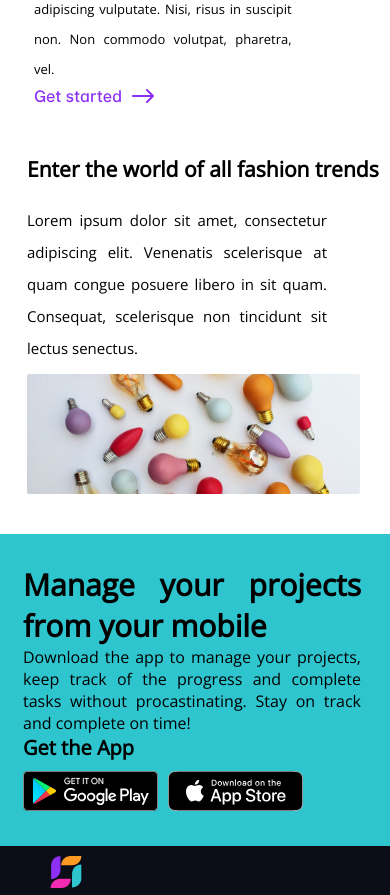
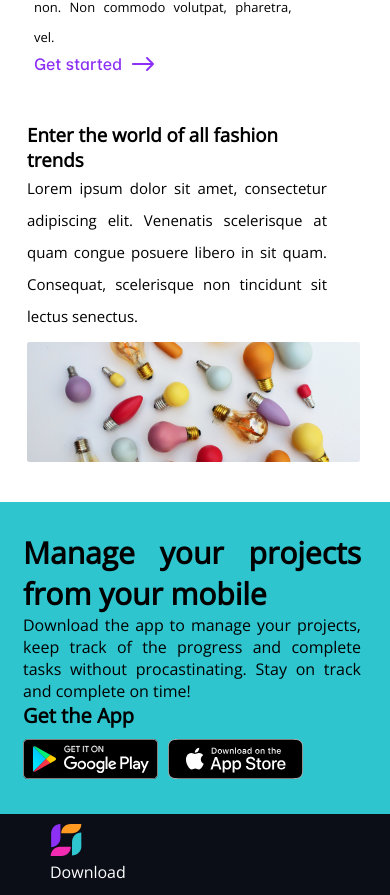
Before and after one commit to Drebanks/Landify-Landingpage, a React (Create React App) app: page / in a window 390 px wide. Shown: the part 3179-4074 px from the top of the page. Built offline with nearby package versions, Linux system fonts and the light colour scheme.

Commit message:
grazac challenge 2 new

```diff
--- a/src/components/Enter/enter.module.css
+++ b/src/components/Enter/enter.module.css
@@ -82,9 +82,9 @@
     padding: 8px 30px 35px 27px;
   }
   .ent{
-    width: 400px;
+    width: 300px;
     height: 100px;
-    font-size:18px;
+    font-size:16px;
     font-weight: 400;
     margin-bottom: 10px;
 }
--- a/src/components/Real/real.module.css
+++ b/src/components/Real/real.module.css
@@ -233,7 +233,7 @@
     margin-top: 15px;
   }
   .item_3{
-    width: 180px;
+    width: 230px;
     text-align: justify;
     margin-left: 100px;
 
```
